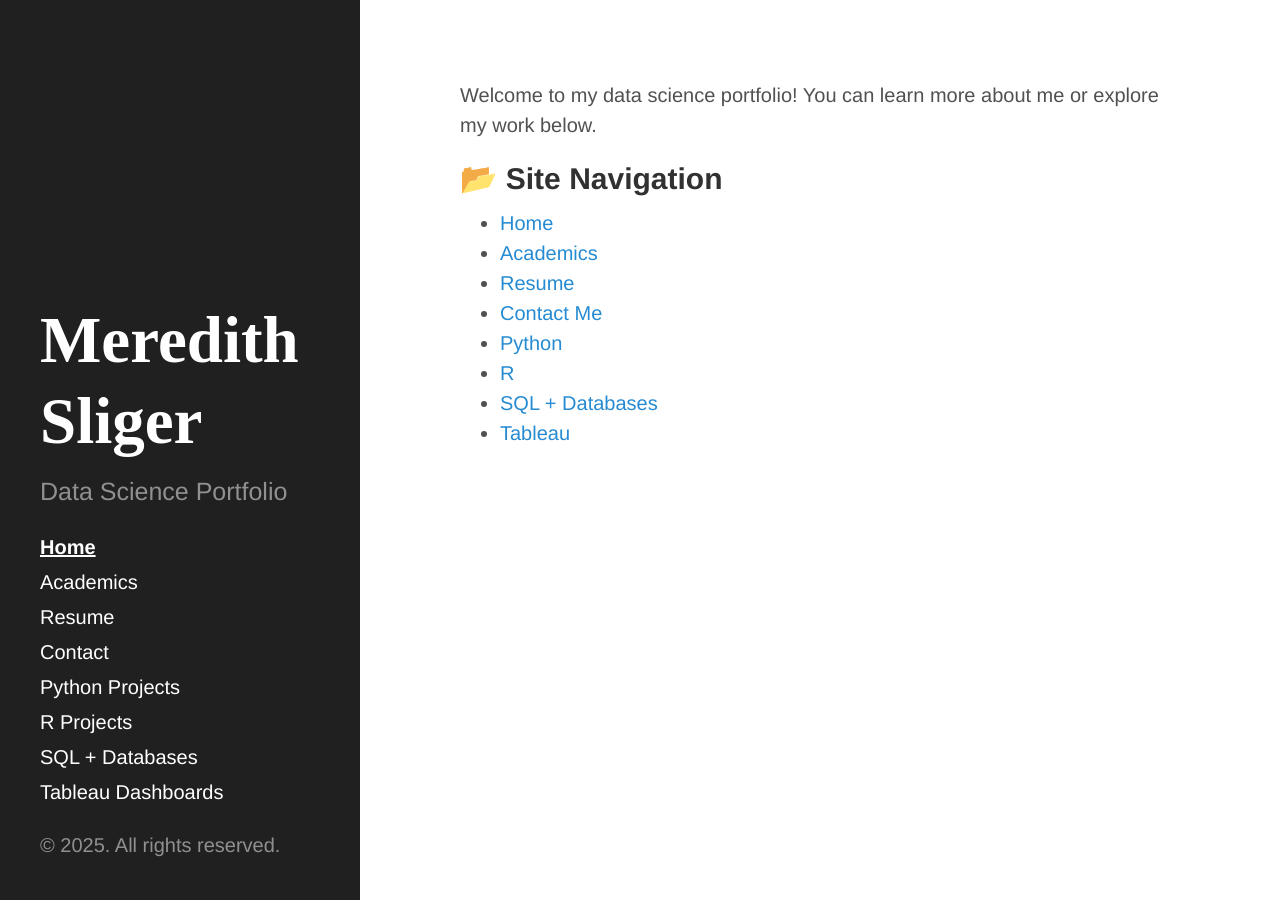
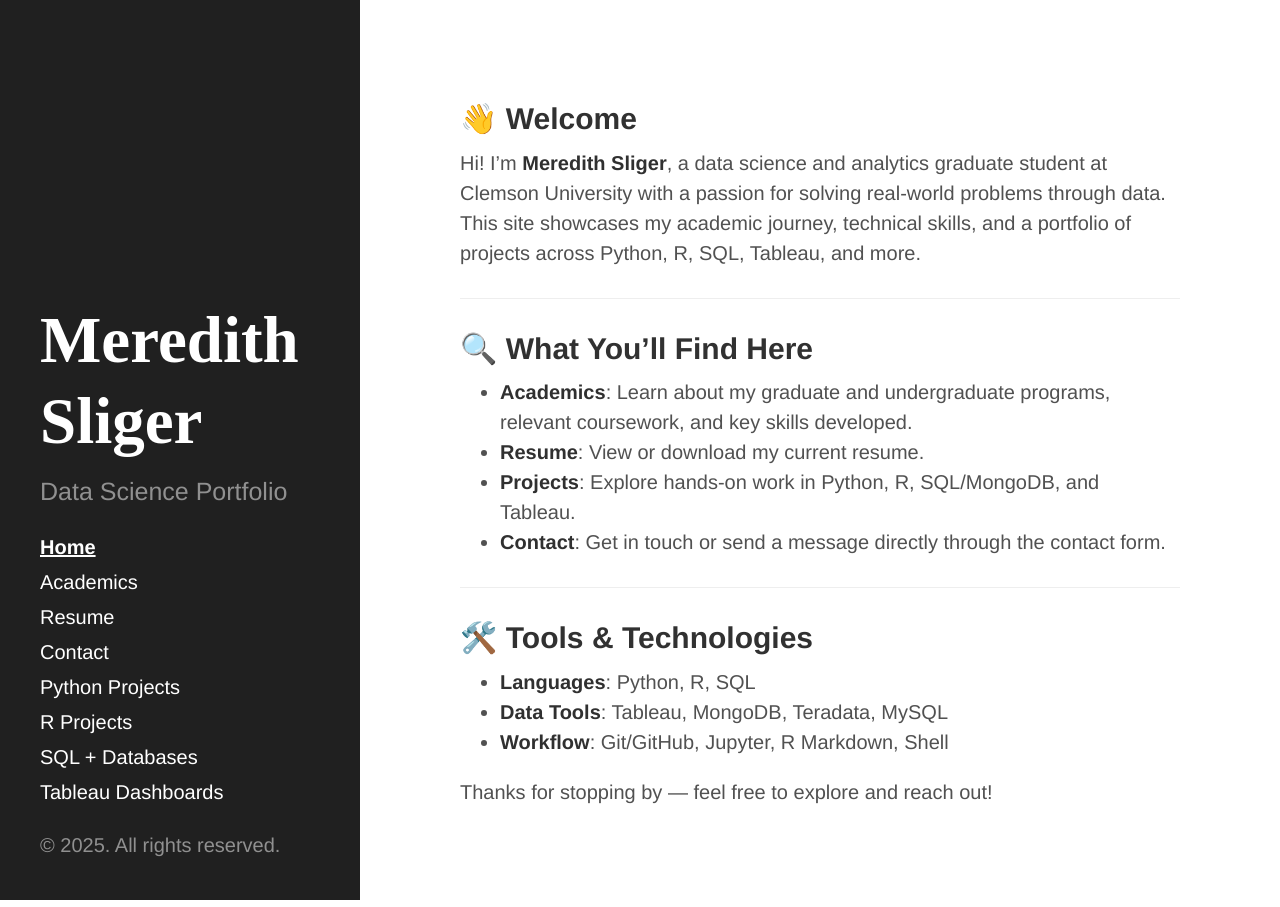
Before and after one commit to meredithsliger/meredithsliger.github.io, a Jekyll site: the page built from index.md, in a window 1280 px wide. Built offline with Jekyll 4.4.1, drawn with Linux system fonts in a browser that asks for light colours.

Commit message:
Update index.md

```diff
--- a/index.md
+++ b/index.md
@@ -3,18 +3,25 @@ layout: default
 title: Home
 ---
 
-<!-- Triggering rebuild -->
+## 👋 Welcome
 
+Hi! I'm **Meredith Sliger**, a data science and analytics graduate student at Clemson University with a passion for solving real-world problems through data. This site showcases my academic journey, technical skills, and a portfolio of projects across Python, R, SQL, Tableau, and more.
 
-Welcome to my data science portfolio! You can learn more about me or explore my work below.
+---
 
-## 📂 Site Navigation
+## 🔍 What You'll Find Here
 
-- [Home](index.md)
-- [Academics](academics.md)
-- [Resume](resume.md)
-- [Contact Me](contact.md)
-- [Python](python.md)
-- [R](r.md)
-- [SQL + Databases](sql.md)
-- [Tableau](tableau.md)
+- **Academics**: Learn about my graduate and undergraduate programs, relevant coursework, and key skills developed.
+- **Resume**: View or download my current resume.
+- **Projects**: Explore hands-on work in Python, R, SQL/MongoDB, and Tableau.
+- **Contact**: Get in touch or send a message directly through the contact form.
+
+---
+
+## 🛠️ Tools & Technologies
+
+- **Languages**: Python, R, SQL
+- **Data Tools**: Tableau, MongoDB, Teradata, MySQL
+- **Workflow**: Git/GitHub, Jupyter, R Markdown, Shell
+
+Thanks for stopping by — feel free to explore and reach out!
```
